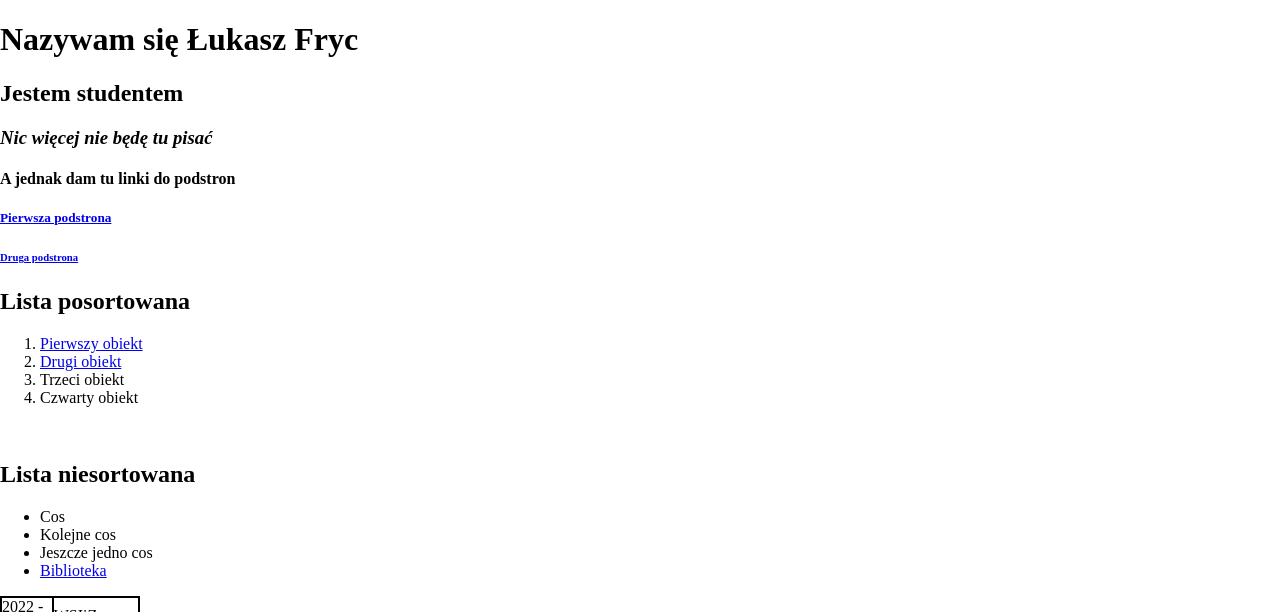
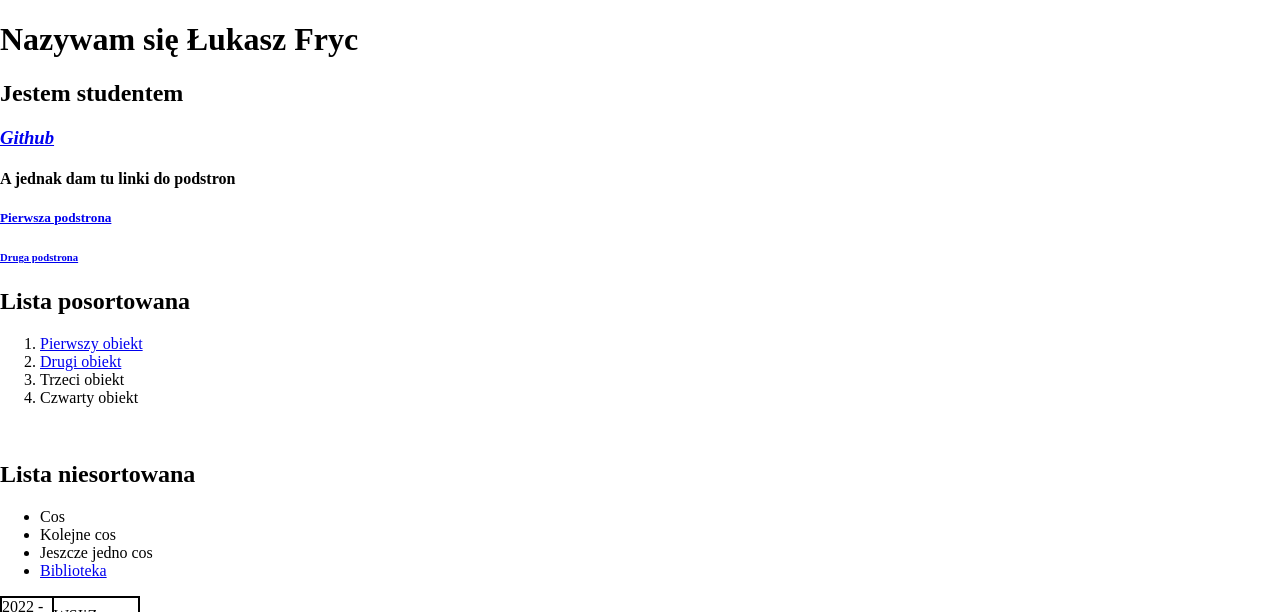
Before and after one commit to w67230/Html, a plain HTML site: page index.html in a window 1280 px wide. Shown: the top 612 px of the page. Drawn offline with Linux system fonts and the light colour scheme.

Commit message:
link do githuba

```diff
--- a/index.html
+++ b/index.html
@@ -53,7 +53,7 @@
     <header>
         <h1>Nazywam się <b>Łukasz Fryc</b></h1>
         <h2>Jestem studentem</h2>
-        <h3><i>Nic więcej nie będę tu pisać</i></h3>
+        <h3><i><a href="https://github.com/w67230/Html">Github</a></i></h3>
         <h4>A jednak dam tu linki do podstron</h4>
         <h5><a href="podstrona1.html">Pierwsza podstrona</a></h5>
         <h6><a href="podstrona2.html">Druga podstrona</a></h6>
```
